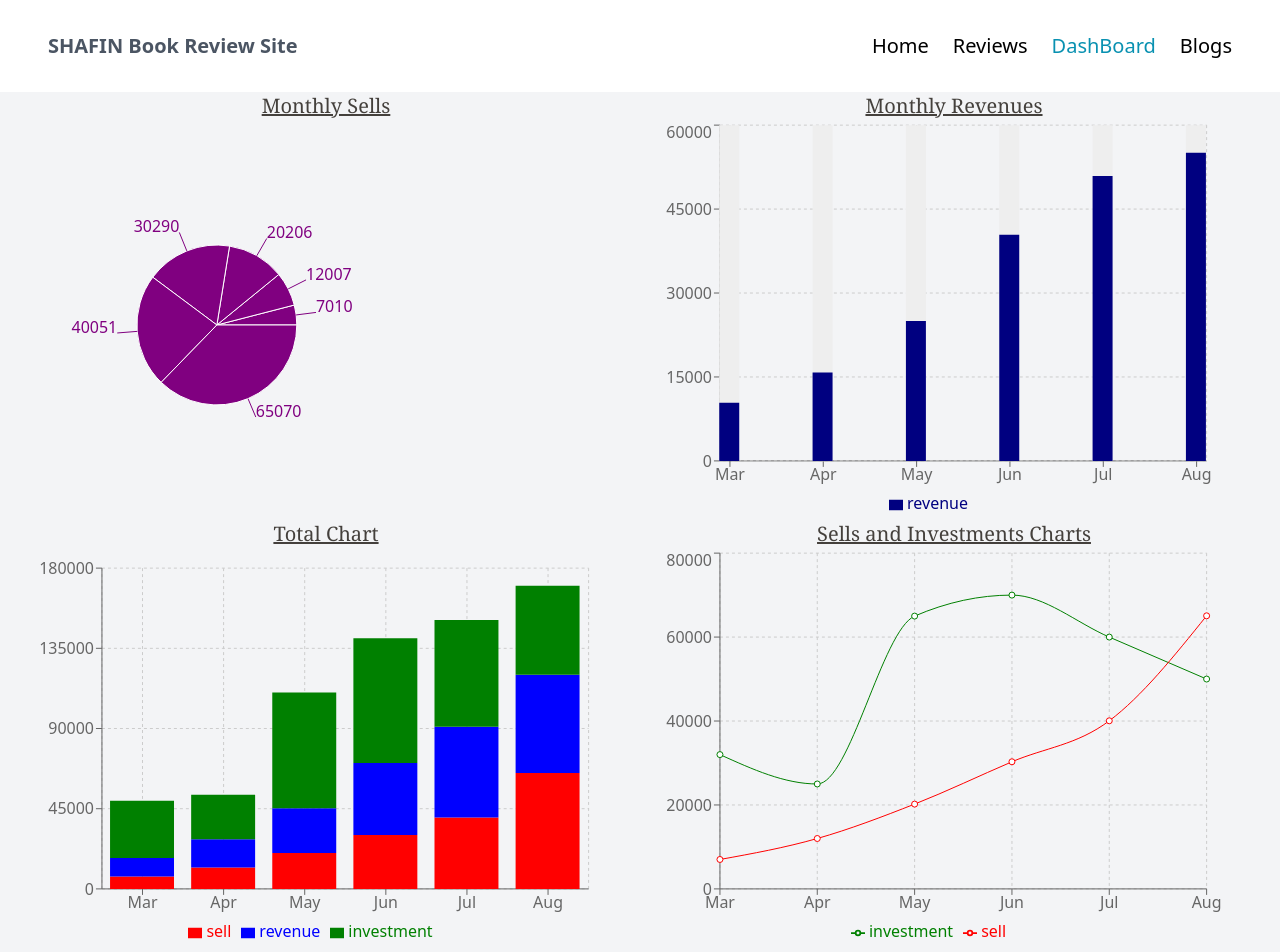
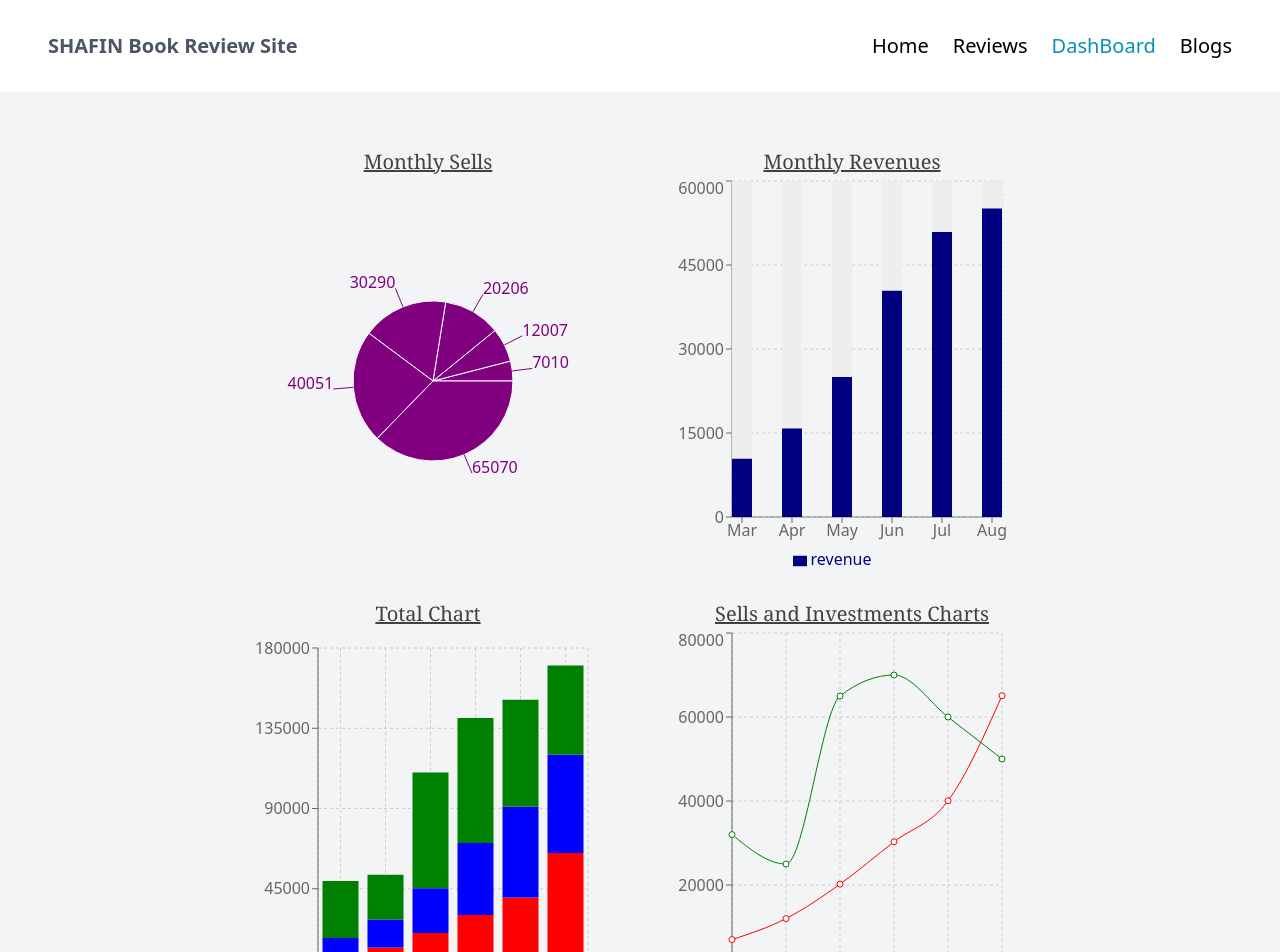
Before and after one commit to shafin009/shafin-book-review, a React (Create React App) app: page /dashboard in a window 1280 px wide. Shown: the top 952 px of the page. Built offline with nearby package versions, Linux system fonts and the light colour scheme.

Commit message:
correcting-dashboard

```diff
--- a/src/components/Dashboard/Dashboard.js
+++ b/src/components/Dashboard/Dashboard.js
@@ -47,14 +47,14 @@ const data = [
 const Dashboard = () => {
 
     return (
-        <div className='container'>
-            <div className='grid grid-cols-2 md:grid-cols-1 lg:grid-cols-2 xl:grid-cols-2'>
+        <div className='py-14 flex justify-center'>
+            <div className='grid md:grid-cols-2 gap-6 '>
 
-                <div className='col'>
+                <div>
                     <h1 className='text-center text-xl font-serif underline text-stone-700'>Monthly Sells</h1>
-                    <ResponsiveContainer width="95%" height={400}>
 
-                        <PieChart width={500} height={400}>
+
+                    <PieChart width={400} height={300}>
                         <Pie
                             dataKey="sell"
                             isAnimationActive={false}
@@ -67,14 +67,14 @@ const Dashboard = () => {
                         />
                         <Tooltip />
                     </PieChart>
-                    </ResponsiveContainer>
+
                 </div>
 
-                <div className='col'>
+                <div>
                     <h1 className='text-center text-xl font-serif underline text-stone-700'>Monthly Revenues</h1>
                     <ResponsiveContainer width="95%" height={400}>
                         <BarChart
-                            width={600}
+                            width={400}
                             height={300}
                             data={data}
                             margin={{
@@ -95,12 +95,12 @@ const Dashboard = () => {
                     </ResponsiveContainer>
                 </div>
 
-                <div className='col'>
+                <div>
                     <h1 className='text-center text-xl font-serif underline text-stone-700'>Total Chart</h1>
                     <ResponsiveContainer width="95%" height={400}>
 
                         <BarChart
-                            width={500}
+                            width={400}
                             height={300}
                             data={data}
                             margin={{
@@ -122,12 +122,12 @@ const Dashboard = () => {
                     </ResponsiveContainer>
                 </div>
 
-                <div className='col'>
+                <div>
                     <h1 className='text-center text-xl font-serif underline text-stone-700'>Sells and Investments Charts</h1>
                     <ResponsiveContainer width="95%" height={400}>
 
                         <LineChart
-                            width={500}
+                            width={400}
                             height={300}
                             data={data}
                             margin={{
```
Lines whose indentation alone changed are shown as unchanged.
